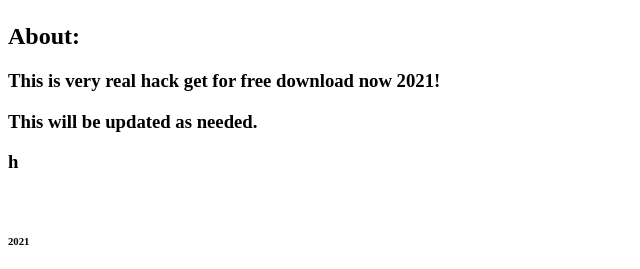
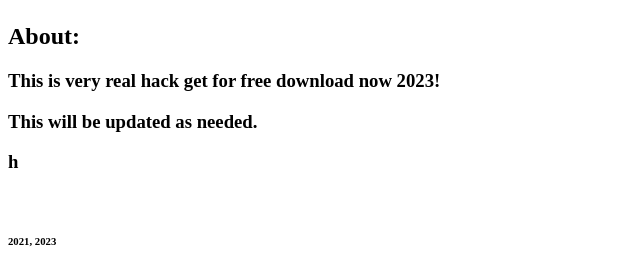
Before and after one commit to memcorp-mems/bonziworld-free-hack, a plain HTML site: page readme.html in a window 1280 px wide. Shown: the part 736-1005 px from the top of the page, 0-640 px from the left. Drawn offline with Linux system fonts and the light colour scheme.

Commit message:
updated lol

```diff
--- a/readme.html
+++ b/readme.html
@@ -23,10 +23,10 @@
 <h3>hnngbvvbbbbbbbbbbbbbbbbbbbbbbbbbbb</h3>
 <h4>- sorry my cat just sat on my keyboard</h4><br>
 <h2>About:</h2>
-<h3>This is very real hack get for free download now 2021!</h3>
+<h3>This is very real hack get for free download now 2023!</h3>
 <h3>This will be updated as needed.</h3>
 <h3>h</h3><br>
-<h6>2021</h6>
+<h6>2021, 2023</h6>
 </body>
 
 </html>
```
